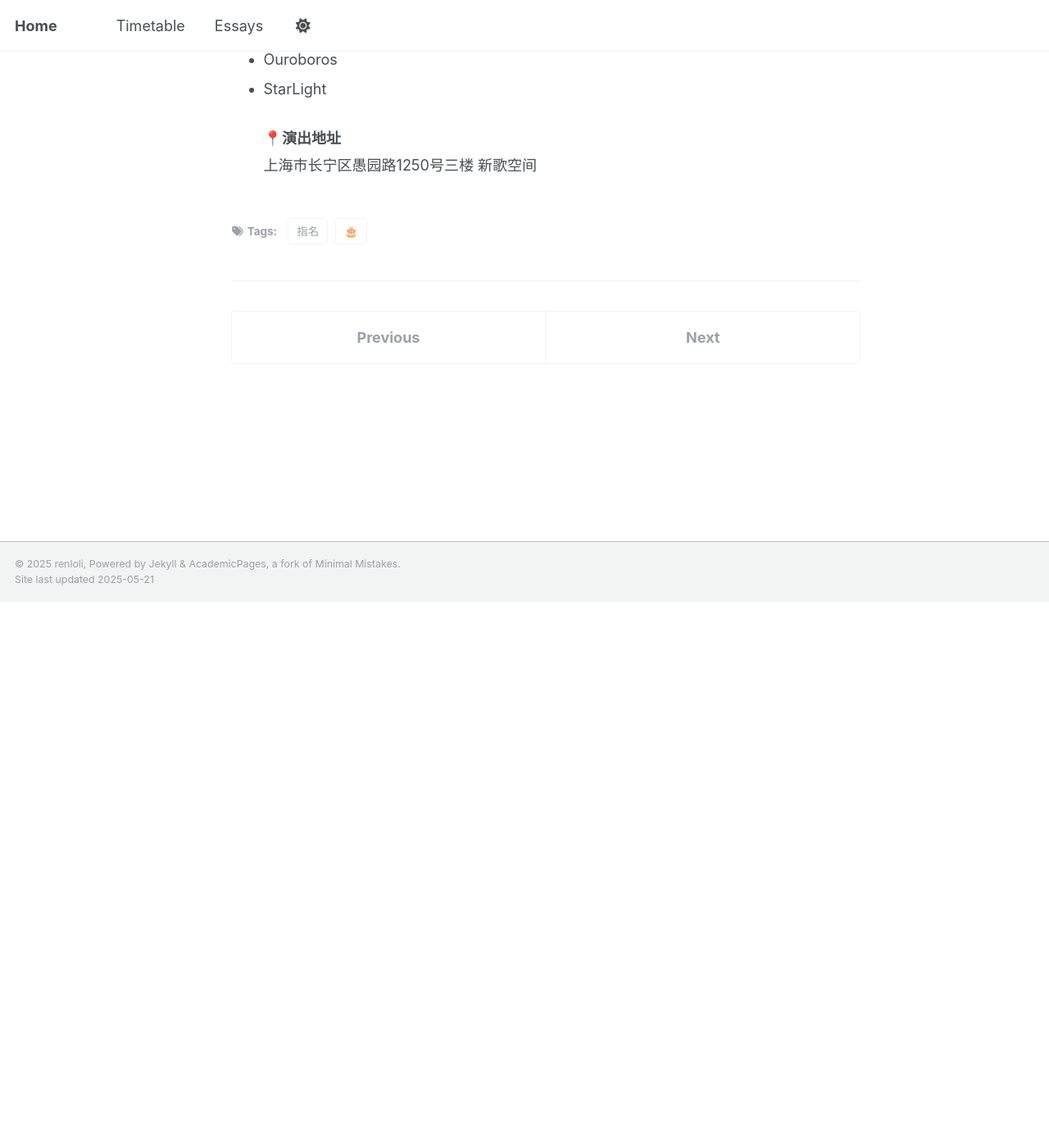
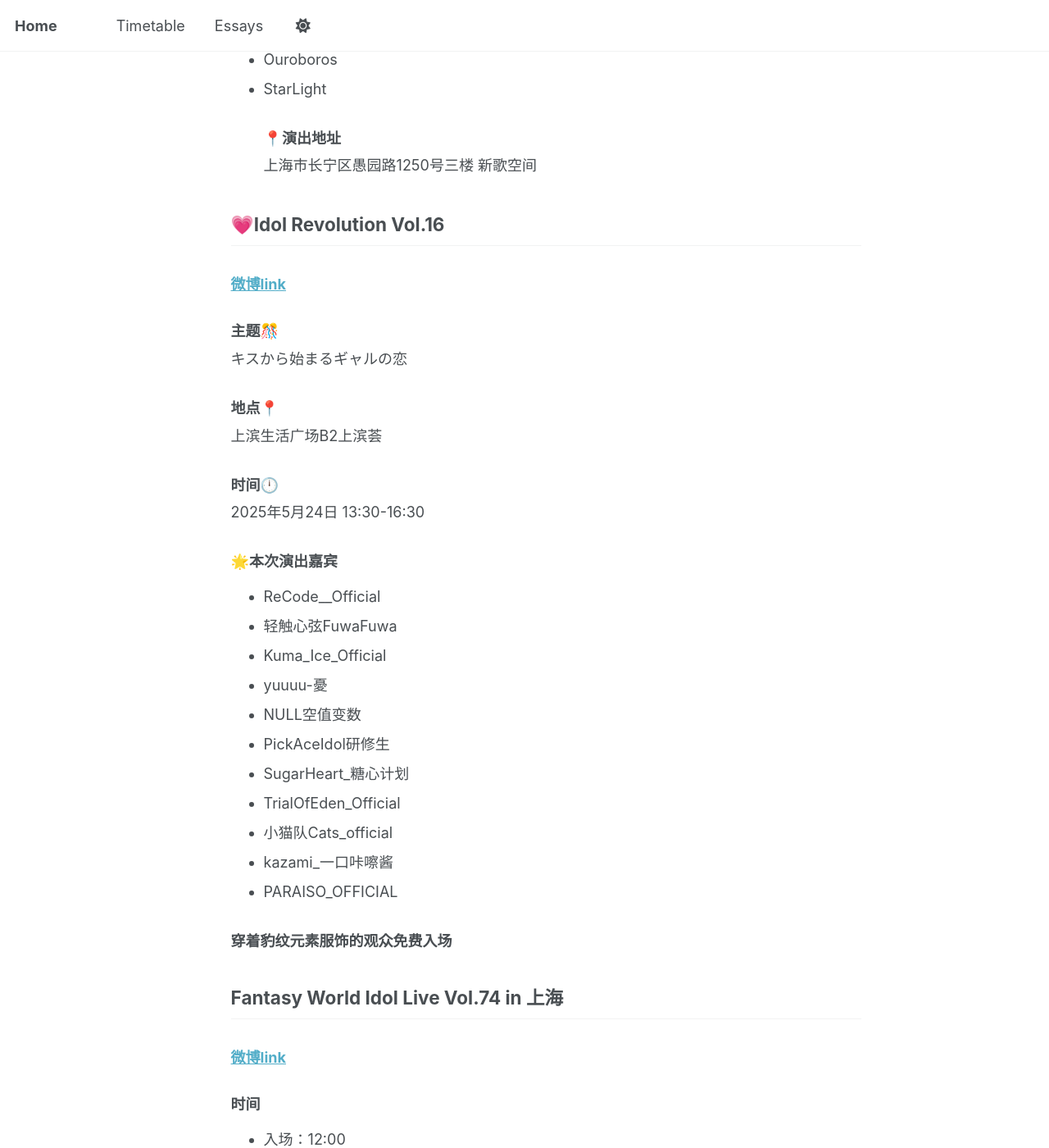
Before and after one commit to renloli/renloli.github.io, a Jekyll site: the page built from _timetable/2025/05/24.md, in a window 1280 px wide and 1400 px high, scrolled down 2126 px. Shown: the whole window at 82% size. Built offline with Jekyll 4.4.1, drawn with Linux system fonts in a browser that asks for light colours; before the commit the page ends 2860 px from its top, so only the background shows below that; some of the changed text lies outside the part shown.

Commit message:
Update 20250524, 20250521, 20250525.

```diff
--- a/_timetable/2025/05/24.md
+++ b/_timetable/2025/05/24.md
@@ -64,3 +64,62 @@ Cave art venue（上海市长宁区凯旋路1388号IM长宁国际LG层LG - 37）
 - StarLight
 ### 📍演出地址
 上海市长宁区愚园路1250号三楼 新歌空间
+
+
+## 💗Idol Revolution Vol.16
+### [微博link](https://weibo.com/5085730250/PsAdRmU20#comment)
+### 主题🎊
+キスから始まるギャルの恋
+### 地点📍
+上滨生活广场B2上滨荟
+### 时间🕛
+2025年5月24日 13:30-16:30
+
+### 🌟本次演出嘉宾
+- ReCode__Official
+- 轻触心弦FuwaFuwa
+- Kuma_Ice_Official
+- yuuuu-憂
+- NULL空值变数
+- PickAceIdol研修生
+- SugarHeart_糖心计划
+- TrialOfEden_Official
+- 小猫队Cats_official
+- kazami_一口咔嚓酱
+- PARAISO_OFFICIAL
+
+
+### 穿着豹纹元素服饰的观众免费入场
+
+
+## Fantasy World Idol Live Vol.74 in 上海
+
+### [微博link](https://weibo.com/5603058452/PsA1vt3jE#comment)
+
+### 时间
+- 入场：12:00
+- 开场： 12:15
+
+### 票务信息
+- 预售:85
+- 现场:105
+
+### 参与嘉宾
+- 这里有只幽灵
+- YamiKami
+- OISHII
+- PH0EN1X
+- 无情小猪
+- 肉酱钻石NikuMondo
+- 异色星Harmonia
+- 4EYEZ
+- CHURIKA
+
+### 演出地点
+上海市普陀区万航渡后路19号3层
+
+
+- ❗在秀动购票时，可直接选择本场参演偶像团体进行指名
+*具体福利内容由各偶像团体自行决定，详情见各团官博
+- ❗️累积三场指名同一偶像团体的观众，将获得未来任意一场Fantasy World Idol Live in 上海的赠票资格
+- ‼️“累积三场指名同一团体”兑换赠票的观众可于检票处进行手机号核对后获得手环直接入场 (注：赠票无指名)
```
Also changed, not shown: other parts of _timetable/2025/05/24.md (+1 -1 lines), _timetable/2025/05/21.md (+18 -1 lines), _timetable/2025/05/25.md (+20 -1 lines), _timetable/2025/05/images/21_2.jpg (added), _timetable/2025/05/images/24_2.jpg (added), _timetable/2025/05/images/24_3.jpg (added), _timetable/2025/05/images/25_3.jpg (added).
